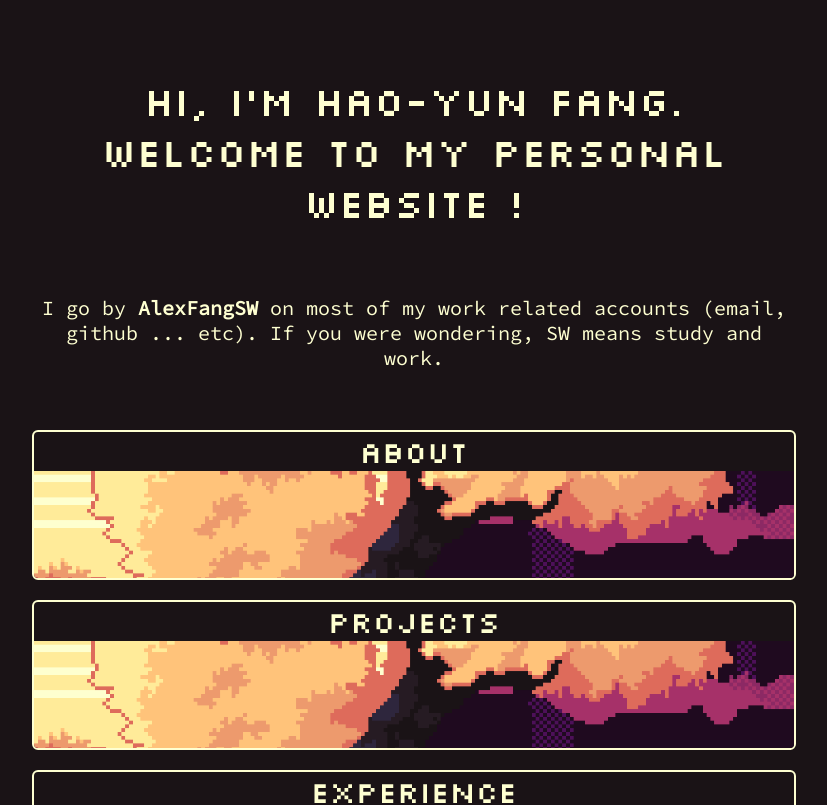
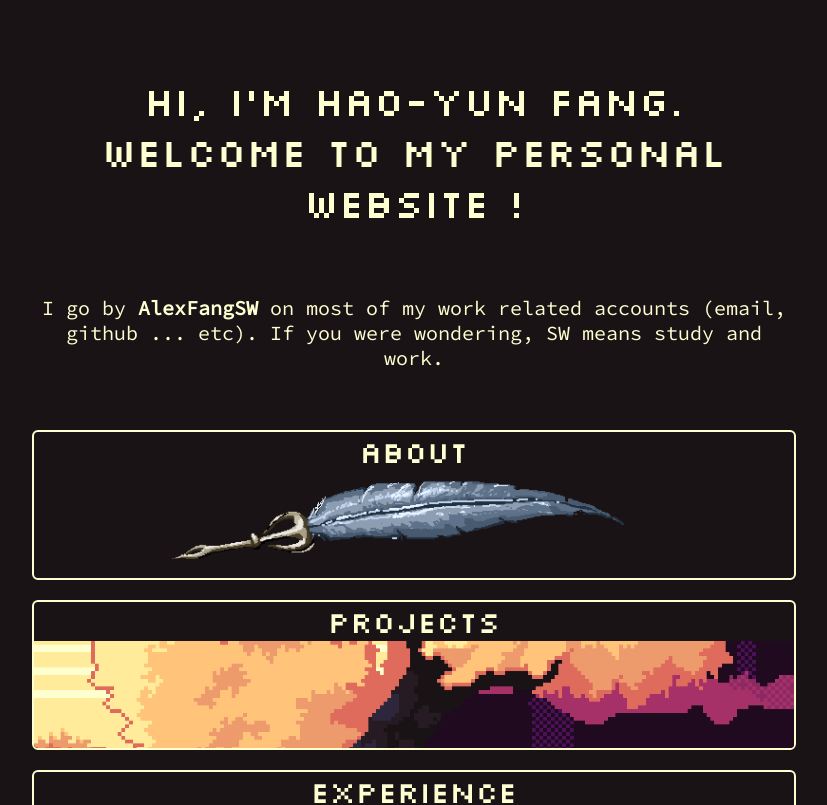
Before and after one commit to AlexFangSW/PersonalWebsite, a Next.js app: page / in a window 1280 px wide. Shown: the top 805 px of the page, without its empty margins (226-1053 px from the left). Built offline with nearby package versions, Linux system fonts and the light colour scheme.

Commit message:
chore: update 'about' image

```diff
--- a/src/app/(tabs)/about/page.tsx
+++ b/src/app/(tabs)/about/page.tsx
@@ -64,7 +64,7 @@ function PictureOfMe() {
 export default function Page() {
   return (
     <div className={`center-container tab-content-container`}>
-      <TabHeader title="ABOUT" image="/tree.png" />
+      <TabHeader title="ABOUT" image="/quill-pixilart.png" />
       <main className={`center-container inner-content ${styles.main}`}>
         <Contacts />
         <AboutMe />
--- a/src/app/page.tsx
+++ b/src/app/page.tsx
@@ -18,7 +18,11 @@ export default function Home() {
       <main
         className={`center-container inner-content ${styles.cards_container}`}
       >
-        <HomePageCards title="ABOUT" image="/tree.png" link="/about" />
+        <HomePageCards
+          title="ABOUT"
+          image="/quill-pixilart.png"
+          link="/about"
+        />
         <HomePageCards title="PROJECTS" image="/tree.png" link="/projects" />
         <HomePageCards
           title="EXPERIENCE"
```
Also changed, not shown: public/quill-pixilart.png (added).
